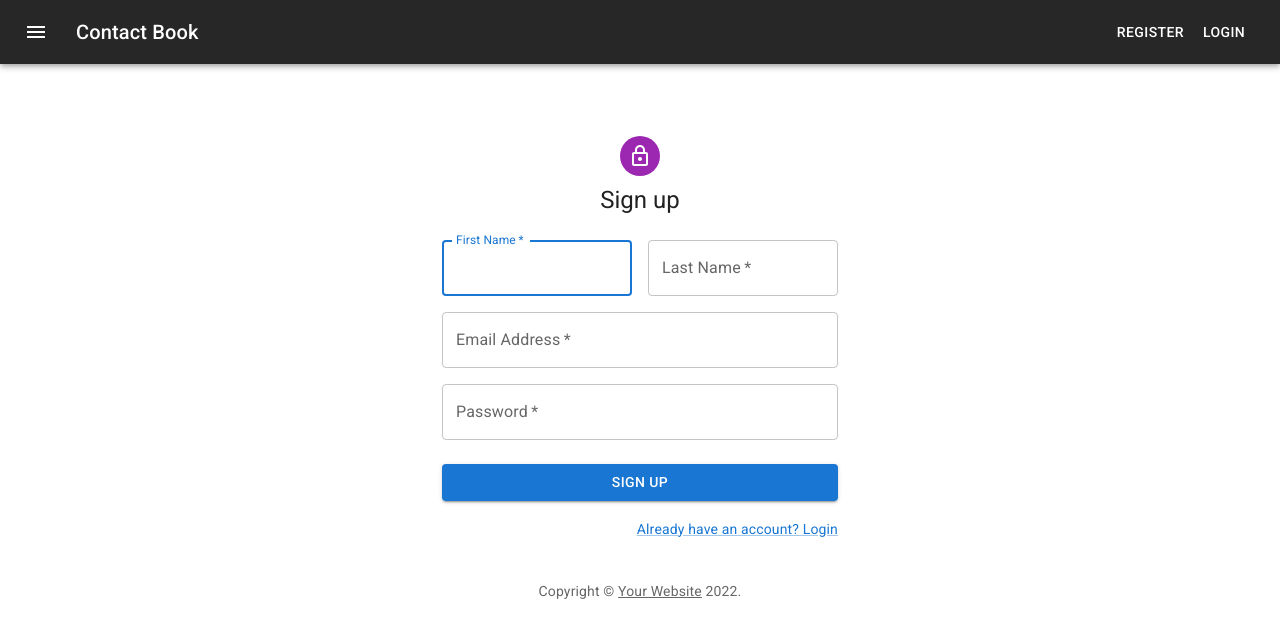
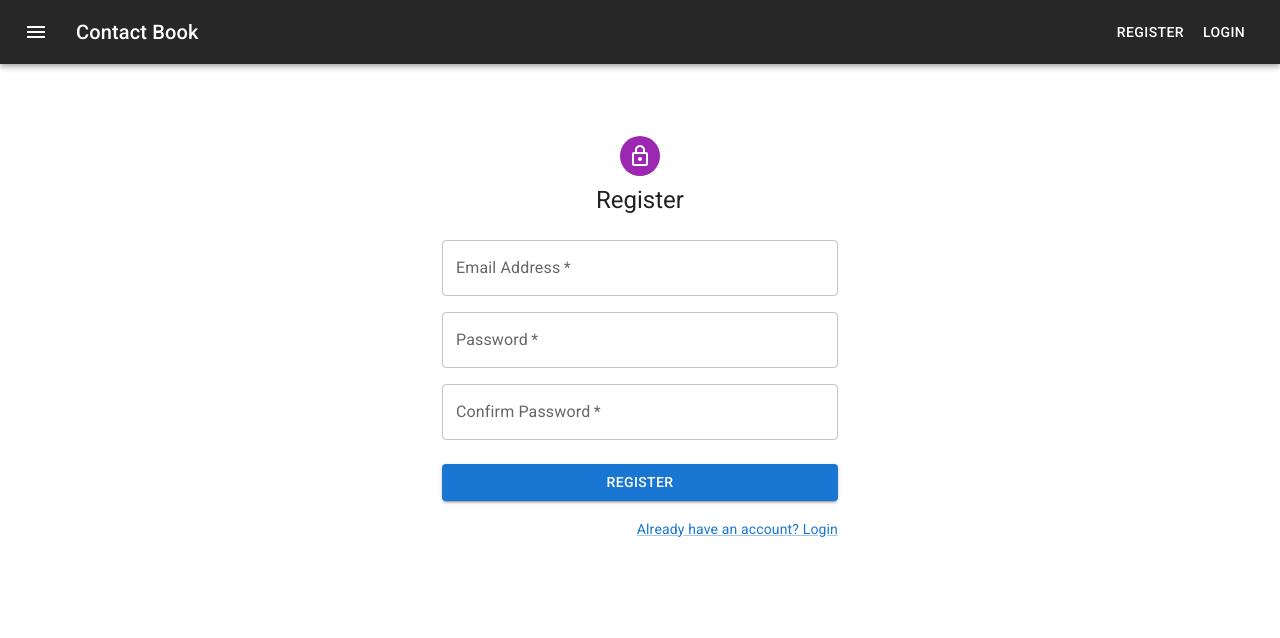
Before and after one commit to msped/contactbook, a React (Create React App) app in the folder frontend/: page /register in a window 1280 px wide. Shown: the top 638 px of the page. Built offline with nearby package versions, Linux system fonts and the light colour scheme.

Commit message:
feat: added register page and logic

```diff
--- a/frontend/src/pages/Register.js
+++ b/frontend/src/pages/Register.js
@@ -1,10 +1,8 @@
-import * as React from 'react';
+import React, { useState } from 'react';
 import Avatar from '@mui/material/Avatar';
 import Button from '@mui/material/Button';
 import CssBaseline from '@mui/material/CssBaseline';
 import TextField from '@mui/material/TextField';
-import FormControlLabel from '@mui/material/FormControlLabel';
-import Checkbox from '@mui/material/Checkbox';
 import Link from '@mui/material/Link';
 import Grid from '@mui/material/Grid';
 import Box from '@mui/material/Box';
@@ -12,31 +10,40 @@ import LockOutlinedIcon from '@mui/icons-material/LockOutlined';
 import Typography from '@mui/material/Typography';
 import Container from '@mui/material/Container';
 import { createTheme, ThemeProvider } from '@mui/material/styles';
-
-function Copyright(props) {
-  return (
-    <Typography variant="body2" color="text.secondary" align="center" {...props}>
-      {'Copyright © '}
-      <Link color="inherit" href="https://mui.com/">
-        Your Website
-      </Link>{' '}
-      {new Date().getFullYear()}
-      {'.'}
-    </Typography>
-  );
-}
+import api from '../axios';
+import { useNavigate } from 'react-router-dom';
 
 const theme = createTheme();
 
-export default function SignUp() {
-  const handleSubmit = (event) => {
-    event.preventDefault();
-    const data = new FormData(event.currentTarget);
-    // eslint-disable-next-line no-console
-    console.log({
-      email: data.get('email'),
-      password: data.get('password'),
-    });
+export default function Register() {
+    const history = useNavigate()
+    const [ username, setUsername ] = useState('')
+    const [ password, setPassword ] = useState('')
+    const [ password2, setPassword2 ] = useState('')
+
+    const handleSubmit = (e) => {
+        e.preventDefault();
+
+        api.post('auth/register', {
+            username: username,
+            password: password,
+            password2: password2
+        })
+        .then((res) => {
+            if (res.status === 201) {
+                // If created login a user in
+                api.post('auth/token', {
+                    username: res.data.username,
+                    password: password
+                })
+                .then((res) => {
+                    history('/contacts')
+                })
+            } else {
+                // handle display of errors
+                console.log(res)
+            }
+        })
     };
 
     return (
@@ -55,39 +62,19 @@ export default function SignUp() {
                     <LockOutlinedIcon />
                 </Avatar>
                 <Typography component="h1" variant="h5">
-            Sign up
+                    Register
                 </Typography>
                 <Box component="form" noValidate onSubmit={handleSubmit} sx={{ mt: 3 }}>
                     <Grid container spacing={2}>
-              <Grid item xs={12} sm={6}>
-                <TextField
-                  autoComplete="given-name"
-                  name="firstName"
-                  required
-                  fullWidth
-                  id="firstName"
-                  label="First Name"
-                  autoFocus
-                />
-              </Grid>
-              <Grid item xs={12} sm={6}>
-                <TextField
-                  required
-                  fullWidth
-                  id="lastName"
-                  label="Last Name"
-                  name="lastName"
-                  autoComplete="family-name"
-                />
-              </Grid>
                         <Grid item xs={12}>
                             <TextField
                             required
                             fullWidth
                             id="email"
                             label="Email Address"
-                  name="email"
+                            name="username"
                             autoComplete="email"
+                            onChange={(e) => setUsername(e.target.value)}
                             />
                         </Grid>
                         <Grid item xs={12}>
@@ -99,6 +86,18 @@ export default function SignUp() {
                             type="password"
                             id="password"
                             autoComplete="new-password"
+                            onChange={(e) => setPassword(e.target.value)}
+                            />
+                        </Grid>
+                        <Grid item xs={12}>
+                            <TextField
+                            required
+                            fullWidth
+                            name="password2"
+                            label="Confirm Password"
+                            type="password"
+                            id="password2"
+                            onChange={(e) => setPassword2(e.target.value)}
                             />
                         </Grid>
                     </Grid>
@@ -108,7 +107,7 @@ export default function SignUp() {
                     variant="contained"
                     sx={{ mt: 3, mb: 2 }}
                     >
-              Sign Up
+                    Register
                     </Button>
                     <Grid container justifyContent="flex-end">
                         <Grid item>
@@ -119,7 +118,6 @@ export default function SignUp() {
                     </Grid>
                 </Box>
             </Box>
-        <Copyright sx={{ mt: 5 }} />
         </Container>
         </ThemeProvider>
     );
```
Lines whose indentation alone changed are shown as unchanged.
